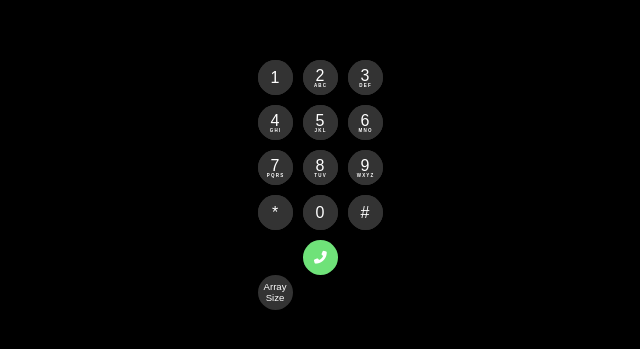
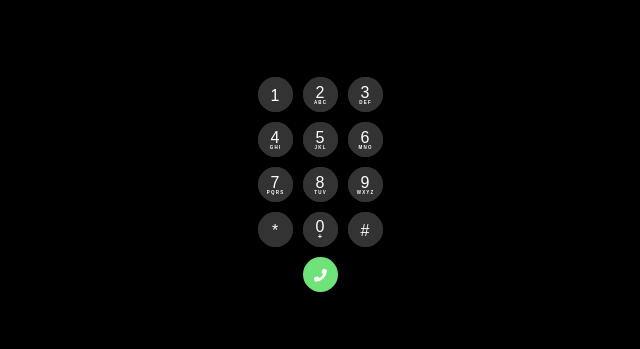
Before and after one commit to KidLiberty/iOSPhone-App-Clone, a React (Create React App) app: page / in a window 1280 px wide. Shown: the part 253-602 px from the top of the page, without its empty margins (320-960 px from the left). Built offline with nearby package versions, Linux system fonts and the light colour scheme.

Commit message:
Further CSS changes

```diff
--- a/src/App.js
+++ b/src/App.js
@@ -4,9 +4,5 @@ import './App.css'
 import IOSPhone from './IOSPhone'
 
 export default function App() {
-  return (
-    <div>
-      <IOSPhone />
-    </div>
-  )
+  return <IOSPhone />
 }
--- a/src/IOSPhone.css
+++ b/src/IOSPhone.css
@@ -83,6 +83,13 @@
   margin-top: -2px;
 }
 
+.btn-letters-0 {
+  font-size: 7.5px;
+  font-weight: bold;
+  padding: none;
+  margin-top: -4px;
+}
+
 .btn:hover {
   background-color: #555;
   cursor: pointer;
--- a/src/IOSPhone.js
+++ b/src/IOSPhone.js
@@ -1,5 +1,4 @@
 import React, { useState } from 'react'
-import { FontAwesomeIcon } from '@fortawesome/react-fontawesome'
 
 import {
   ButtonNumberValues,
@@ -19,7 +18,9 @@ export default function IOSPhone() {
     <div className='btn'>
       <button className='btn' onClick={props.onClick}>
         {props.value}
-        <div className='btn-letters'>{props.letter}</div>
+        <div className={props.value === '0' ? 'btn-letters-0' : 'btn-letters'}>
+          {props.letter}
+        </div>
       </button>
     </div>
   )
@@ -326,11 +327,6 @@ export default function IOSPhone() {
     }
   }
 
-  // Dev
-  const getLength = () => {
-    console.log(phoneNumber)
-  }
-
   return (
     <div className='IOSPhone-container'>
       <div
@@ -341,19 +337,14 @@ export default function IOSPhone() {
       </div>
       <div className='button-grid-container'>
         <div className='button-grid'>
-          {ButtonNumberValues.map(
-            number => (
+          {ButtonNumberValues.map(number => (
             <NumberButton
               key={number}
               value={number}
               letter={ButtonLetterValues[number]}
               onClick={() => dial(number)}
             />
-            ),
-            console.log(ButtonNumberValues),
-            console.log(ButtonLetterValues)
-          )}
-
+          ))}
           <button className='btn-call'>
             <i className='fa fa-phone' aria-hidden='true'></i>
           </button>
@@ -363,13 +354,6 @@ export default function IOSPhone() {
             </button>
           )}
         </div>
-        <button
-          className='btn'
-          style={{ fontSize: '.6rem' }}
-          onClick={getLength}
-        >
-          Array Size
-        </button>
       </div>
     </div>
   )
--- a/src/IOSPhoneUtil.js
+++ b/src/IOSPhoneUtil.js
@@ -13,7 +13,7 @@ export const ButtonNumberValues = [
   '#'
 ]
 export const ButtonLetterValues = [
-  ' ',
+  '+',
   ' ',
   'A B C',
   'D E F',
@@ -22,8 +22,7 @@ export const ButtonLetterValues = [
   'M N O',
   'P Q R S',
   'T U V',
-  'W X Y Z',
-  '+'
+  'W X Y Z'
 ]
 
 // backspaceCountryCode()
```
Lines whose indentation alone changed are shown as unchanged.
